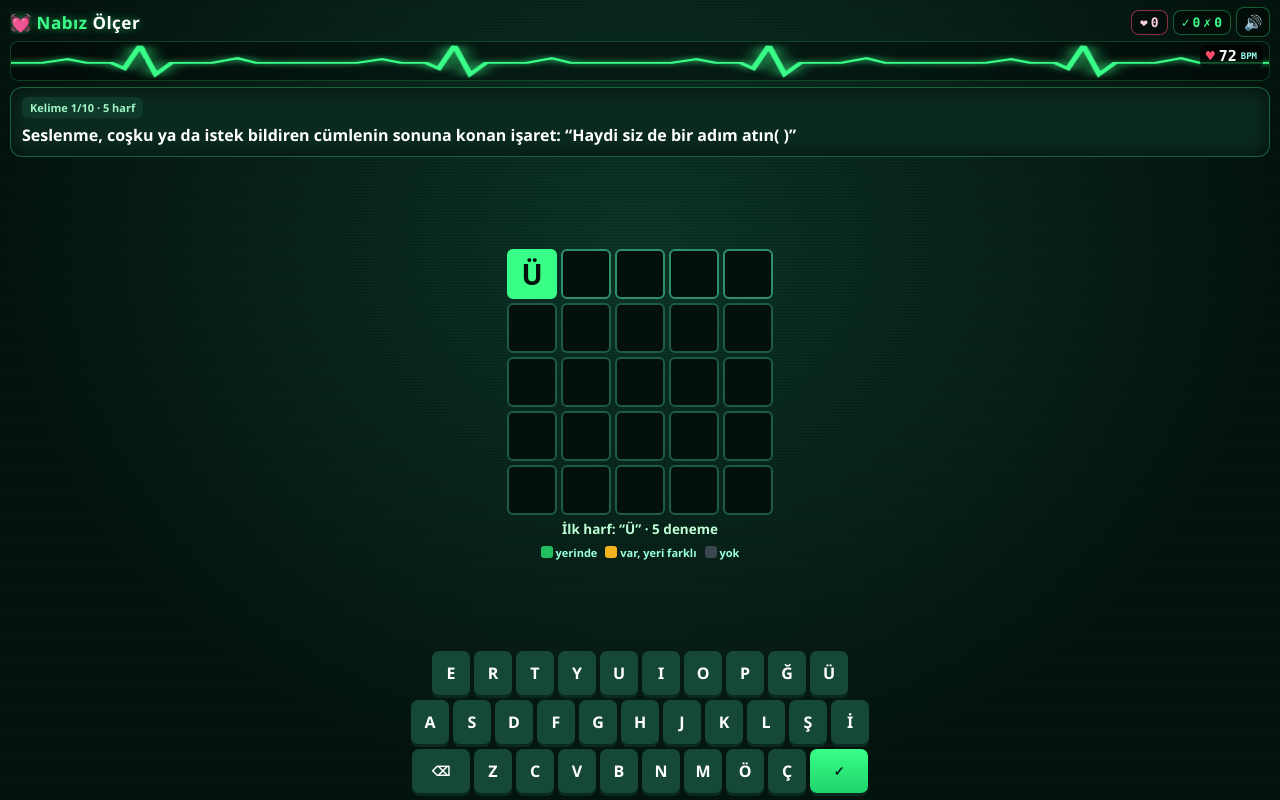
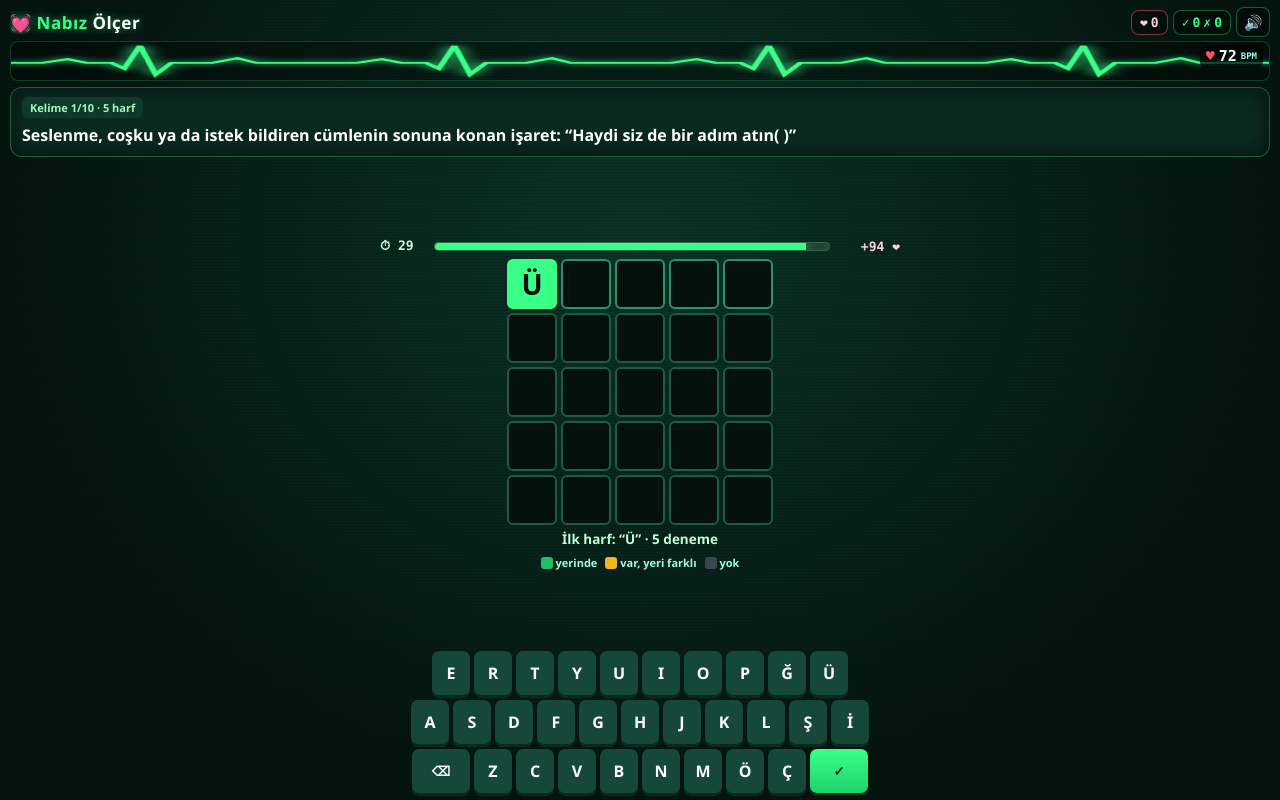
Before and after one commit to oguzmuratlar/yildiz-pesinde-oyunlar, a plain HTML site: page turkce-5-nabiz-olcer/1.0.0/index.html in a window 1280 px wide. Both pictures are taken after a click on the button "Monitörü aç ⏻". Drawn offline with Linux system fonts and the light colour scheme.

Commit message:
Nabız Ölçer: kelime başına 30 sn süre sayacı (1.0.0 yerinde)
- Kazanılan kalp kalan süreyle orantılı azalır, süre bitince 0.
- Süre bitince kelime yine bulunabilir ve doğru sayılır; yıldız hesabı değişmez.
- Metinli sorularda sayaç tahmin tablosuna geçince başlar.

Co-Authored-By: Claude Opus 5.5 <noreply@anthropic.com>
Claude-Session: https://claude.ai/code/session_01939RZUryrswDr2m9KeAPqH

```diff
--- a/turkce-5-nabiz-olcer/1.0.0/index.html
+++ b/turkce-5-nabiz-olcer/1.0.0/index.html
@@ -110,6 +110,16 @@ html.rm *,html.rm *::before,html.rm *::after{animation:none!important;transition
 @media (prefers-reduced-motion:reduce){*,*::before,*::after{animation:none!important;transition:none!important}}
 @media (max-height:700px){#ecgBox{height:30px}#bpm{font-size:12px;padding:3px 5px}.k{height:38px;font-size:14.5px}#kbd{gap:4px}#clue{font-size:15px}.para{font-size:14px;line-height:1.42}#msg{min-height:16px;font-size:12.5px}#legend{display:none}}
 @media (max-width:360px){.logo{font-size:15px}.pill{font-size:12px;padding:3px 6px}#card{margin:5px 6px 4px;padding:8px 9px}.kr{gap:3px}.k.wide{font-size:11.5px}}
+
+/* süre sayacı */
+#timer{display:flex;align-items:center;gap:8px;width:min(100%,520px);font:900 13px ui-monospace,"SF Mono",Menlo,monospace;color:#bfffd6;flex:0 0 auto}
+#tSec{min-width:46px}#tPts{min-width:62px;text-align:right;color:#ffd0da}
+#tbar{flex:1;height:9px;border-radius:6px;background:#ffffff1f;overflow:hidden;border:1px solid #39ff8833}
+#tfill{height:100%;width:100%;background:var(--neon);box-shadow:0 0 8px #39ff8888;transition:width .25s linear,background .3s}
+#timer.mid #tfill{background:var(--y);box-shadow:0 0 8px #f2b51d88}#timer.low #tfill{background:var(--red);box-shadow:0 0 8px #ff4d6d88}
+#timer.low #tSec{color:#ff9aa8;animation:tpulse 1s infinite}#timer.out{color:#ff9aa8}#timer.out #tPts{color:#ff9aa8}
+@keyframes tpulse{50%{opacity:.45}}
+@media (prefers-reduced-motion:reduce){#timer.low #tSec{animation:none}#tfill{transition:none}}
 </style><style id="yp-sade">
 #intro .panel>:not(#start):not(#reconnect):not(h1):not(svg):not(.heroBoxes):not(#introStatus):not(#mode){display:none!important}
 #chipGroup,#chipLevel,#chipType{display:none!important}
@@ -121,7 +131,7 @@ html.rm *,html.rm *::before,html.rm *::after{animation:none!important;transition
  <header><div class="logo">💓 Nabız <b>Ölçer</b></div><span class="pill pt" id="pP" aria-label="Kalp puanı">❤ <span id="nP">0</span></span><span class="pill" aria-label="Doğru / yanlış">✓<span id="nO">0</span> ✗<span id="nX">0</span></span><button id="sound" aria-label="Sesi kapat" aria-pressed="true">🔊</button></header>
  <div id="ecgBox" aria-hidden="true"><svg id="ecg" viewBox="0 0 800 40" preserveAspectRatio="none"><path id="ecgP"/></svg><span id="bpm"><i>♥</i><span id="bpmN">72</span><small>BPM</small></span></div>
  <main style="min-height:0;display:grid"><section id="card" class="hidden" aria-live="polite"><div class="chips"><span class="chip" id="chipGroup"></span><span class="chip" id="chipLevel"></span><span class="chip" id="chipNo"></span></div><p id="clue"></p><div id="paraBox"></div><button id="readBtn" class="hidden"></button></section></main>
- <div id="play" class="hidden"><div id="grid" role="grid" aria-label="Tahmin tablosu"></div><div id="msg" role="status"></div><div id="legend"><span><i style="background:var(--g)"></i>yerinde</span><span><i style="background:var(--y)"></i>var, yeri farklı</span><span><i style="background:var(--x)"></i>yok</span></div></div>
+ <div id="play" class="hidden"><div id="timer" aria-label="Süre"><span id="tSec">⏱ 30</span><div id="tbar"><div id="tfill"></div></div><span id="tPts">+100 ❤</span></div><div id="grid" role="grid" aria-label="Tahmin tablosu"></div><div id="msg" role="status"></div><div id="legend"><span><i style="background:var(--g)"></i>yerinde</span><span><i style="background:var(--y)"></i>var, yeri farklı</span><span><i style="background:var(--x)"></i>yok</span></div></div>
  <div id="dock" class="hidden"><div id="kbd" aria-label="Harf klavyesi"></div><div id="fb" class="hidden" role="status"><b id="fbT"></b><span id="fbE"></span><button id="next">SIRADAKİ KELİME ▶</button></div></div>
 </div>
 <div id="crt" aria-hidden="true"><div class="beam"></div><div class="dot"></div><div class="glow">SAĞLIKLI KAL ♥</div><div class="led"></div></div>
@@ -236,7 +246,7 @@ function buildDeck(){const recent=new Set([...readRecent(),...sessionRecent]),us
  return [1,2,3].flatMap(r=>shuffle(picked.filter(q=>q.rank===r)));}
 /* ---------- Tablo ---------- */
 function colorize(guess,ans){const res=Array(ans.length).fill('x'),left={};[...ans].forEach((c,i)=>{if(guess[i]===c)res[i]='g';else left[c]=(left[c]||0)+1;});[...guess].forEach((c,i)=>{if(res[i]!=='g'&&left[c]){res[i]='y';left[c]--;}});return res;}
-function sizeCells(){const q=deck[pos];if(!q)return;const L=q.answer.length;const W=Math.min(window.innerWidth,520)-20;const H=$('play').clientHeight-($('msg').offsetHeight+($('legend').offsetParent?$('legend').offsetHeight:0)+14);
+function sizeCells(){const q=deck[pos];if(!q)return;const L=q.answer.length;const W=Math.min(window.innerWidth,520)-20;const H=$('play').clientHeight-($('msg').offsetHeight+($('timer').offsetHeight+5)+($('legend').offsetParent?$('legend').offsetHeight:0)+14);
  let cw=Math.floor((W-(L-1)*4)/L);let ch=Math.floor((H-(TRIES-1)*4)/TRIES);cw=Math.max(22,Math.min(cw,50,Math.round(ch/0.9)));ch=Math.max(22,Math.min(Math.round(cw*1.0),ch,52));
  const g=$('grid');g.style.setProperty('--cw',cw+'px');g.style.setProperty('--ch',ch+'px');}
 function drawGrid(flipRow){const q=deck[pos],L=q.answer.length,g=$('grid');g.replaceChildren();
@@ -265,17 +275,28 @@ function submit(){if(state!=='playing'||document.hidden||$('app').classList.cont
   input=[];if(guesses.length===3){const known=new Set();guesses.forEach(gs=>gs.res.forEach((r,i)=>{if(r==='g')known.add(i);}));const cand=[...q.answer].map((_,i)=>i).filter(i=>!locks.has(i)&&!known.has(i));const pickI=cand.length?pick(cand):null;
    if(pickI!==null){locks.add(pickI);msg(`🎁 Bonus harf: ${pickI+1}. harf “${q.answer[pickI]}”`,'bonus');sfx('bonus');}else msg(`${TRIES-guesses.length} deneme kaldı.`);}
   else msg(`${TRIES-guesses.length} deneme kaldı.`);
-  state='playing';drawGrid();},R?0:L*110+430);}
+  state='playing';drawGrid();tLast=performance.now();tDraw();},R?0:L*110+430);}
+/* ---------- Süre sayacı: her kelimeye 30 sn; kalp, kalan süreyle orantılı azalır ---------- */
+const TLIM=30000;let tLeft=TLIM,tOn=false,tLast=0,tSecShown=30;
+function tPot(){return Math.round(PTS[Math.min(guesses.length,TRIES-1)]*tLeft/TLIM);}
+function tDraw(){const f=tLeft/TLIM,s=Math.ceil(tLeft/1000),t=$('timer');$('tSec').textContent='⏱ '+s;$('tfill').style.width=(f*100).toFixed(1)+'%';
+ t.classList.toggle('mid',f<=.5&&f>.2);t.classList.toggle('low',f<=.2&&tLeft>0);t.classList.toggle('out',tLeft<=0);$('tPts').textContent='+'+(tLeft>0?tPot():0)+' ❤';
+ t.setAttribute('aria-label',`Süre: ${s} saniye, kazanılacak kalp ${tLeft>0?tPot():0}`);}
+function tReset(){tLeft=TLIM;tOn=false;tSecShown=30;tDraw();}
+function tStart(){if(!tOn&&state==='playing'){tOn=true;tLast=performance.now();}}
+setInterval(()=>{const now=performance.now(),dt=now-tLast;tLast=now;if(!tOn||document.hidden||state!=='playing'||tLeft<=0)return;
+ tLeft=Math.max(0,tLeft-dt);const s=Math.ceil(tLeft/1000);if(s!==tSecShown){tSecShown=s;if(s>0&&s<=5)sfx('tap');}
+ if(tLeft<=0){msg('⏱ Süre doldu! Kelimeyi yine bulabilirsin ama kalp kazanamazsın.','bonus');sfx('miss');}tDraw();},200);
 function finishWord(ok){const q=deck[pos];state='review';const rec={questionId:q.questionId,isCorrect:ok};
  if(!ok)Object.assign(rec,{questionText:q.textPlain,studentAnswer:guesses.map(g=>g.word).join(' · '),correctAnswer:q.correctAnswer,unit:q.unit,topic:q.topic,outcome:q.outcome,sourceRef:q.sourceRef,explanation:q.explanation});
  answers.push(rec);const R=reduced();let gain=0;
- if(ok){okCount++;gain=PTS[guesses.length-1];points+=gain;$('nP').textContent=points;const pl=$('pP');pl.classList.remove('bump');void pl.offsetWidth;if(!R)pl.classList.add('bump');pulse('hit');sfx('beat');
+ if(ok){okCount++;gain=Math.round(PTS[guesses.length-1]*tLeft/TLIM);points+=gain;$('nP').textContent=points;const pl=$('pP');pl.classList.remove('bump');void pl.offsetWidth;if(!R)pl.classList.add('bump');pulse('hit');sfx('beat');
   const rows=$('grid').children;const row=rows[guesses.length-1];if(row&&!R)row.classList.add('win');floatAt($('bpm'),'+'+gain+' ❤','#ffd0da');confetti(R?0:8);}
  else{state='reveal';drawGrid();state='review';sfx('miss');}
  $('nO').textContent=okCount;$('nX').textContent=answers.length-okCount;$('kbd').classList.add('hidden');const fb=$('fb');fb.className=ok?'':'bad';fb.classList.remove('hidden');
- $('fbT').textContent=ok?`✓ ${pick(['Nabız yerinde!','Tam isabet!','Kalp atışı güçlü!'])} ${guesses.length}. denemede · +${gain} ❤`:`✗ Doğrusu: ${q.correctAnswer}`;$('fbE').textContent=q.explanation;
+ $('fbT').textContent=ok?`✓ ${pick(['Nabız yerinde!','Tam isabet!','Kalp atışı güçlü!'])} ${guesses.length}. denemede · `+(tLeft>0?`${Math.ceil(tLeft/1000)} sn kala · +${gain} ❤`:'süre doldu · +0 ❤'):`✗ Doğrusu: ${q.correctAnswer}`;$('fbE').textContent=q.explanation;
  msg(ok?'':'Doğru kelime son satırda.');$('next').textContent=pos===TOTAL-1?'MONİTÖRÜ KAPAT ⏻':'SIRADAKİ KELİME ▶';reviewAt=performance.now();$('next').focus({preventScroll:true});}
-function setReading(on){const q=deck[pos];$('app').classList.toggle('reading',on);const b=$('readBtn');b.classList.toggle('hidden',!q.para);b.className=on?'':'small';if(!q.para)b.classList.add('hidden');b.textContent=on?'METNİ OKUDUM, TAHMİNE GEÇ ▶':'📖 Metni göster';$('paraBox').classList.toggle('fold',!on);if(!on){requestAnimationFrame(sizeCells);sizeCells();}$('card').scrollTop=0;}
+function setReading(on){const q=deck[pos];$('app').classList.toggle('reading',on);const b=$('readBtn');b.classList.toggle('hidden',!q.para);b.className=on?'':'small';if(!q.para)b.classList.add('hidden');b.textContent=on?'METNİ OKUDUM, TAHMİNE GEÇ ▶':'📖 Metni göster';$('paraBox').classList.toggle('fold',!on);if(!on){tStart();requestAnimationFrame(sizeCells);sizeCells();}$('card').scrollTop=0;}
 $('readBtn').onclick=()=>{if(!deck[pos]?.para||!['playing','review','checking'].includes(state))return;unlockAudio();sfx('tap');setReading(!$('app').classList.contains('reading'));};
 function msg(t,cls){const m=$('msg');m.textContent=t||'';m.className=cls||'';}
 /* ---------- Akış ---------- */
@@ -285,7 +306,7 @@ function start(){if(!ctx||state!=='ready')return;document.documentElement.classL
  setTimeout(()=>{$('intro').classList.add('hidden');$('intro').classList.remove('go');C.classList.add('pow');sfx('power');},R?0:350);
  setTimeout(()=>{$('play').classList.remove('hidden');$('dock').classList.remove('hidden');showQuestion();const a=$('app');a.classList.remove('on','off');void a.offsetWidth;if(!R)a.classList.add('on');C.classList.add('see');sfx('start');},R?0:850);
  setTimeout(()=>{C.classList.add('gone');},R?0:1500);}
-function showQuestion(){const q=deck[pos];state='playing';guesses=[];input=[];locks=new Set([0]);keyState={};
+function showQuestion(){const q=deck[pos];state='playing';guesses=[];input=[];locks=new Set([0]);keyState={};tReset();
  $('chipGroup').textContent=GROUP_LABEL[q.group];$('chipLevel').textContent=LEVEL[q.rank];$('chipLevel').className='chip r'+q.rank;$('chipNo').textContent=`Kelime ${pos+1}/10 · ${q.answer.length} harf`;
  $('clue').textContent=q.clue;const pb=$('paraBox');pb.replaceChildren();if(q.para){const p=div('para');if(q.title){const b=document.createElement('b');b.textContent=q.title.toLocaleUpperCase('tr-TR');p.append(b);}p.append(document.createTextNode(q.para));pb.append(p);}
  setReading(!!q.para);$('card').dataset.qid=q.questionId;$('fb').classList.add('hidden');$('kbd').classList.remove('hidden');msg(`İlk harf: “${q.answer[0]}” · ${TRIES} deneme`);
```
Also changed, not shown: 1 other file.
